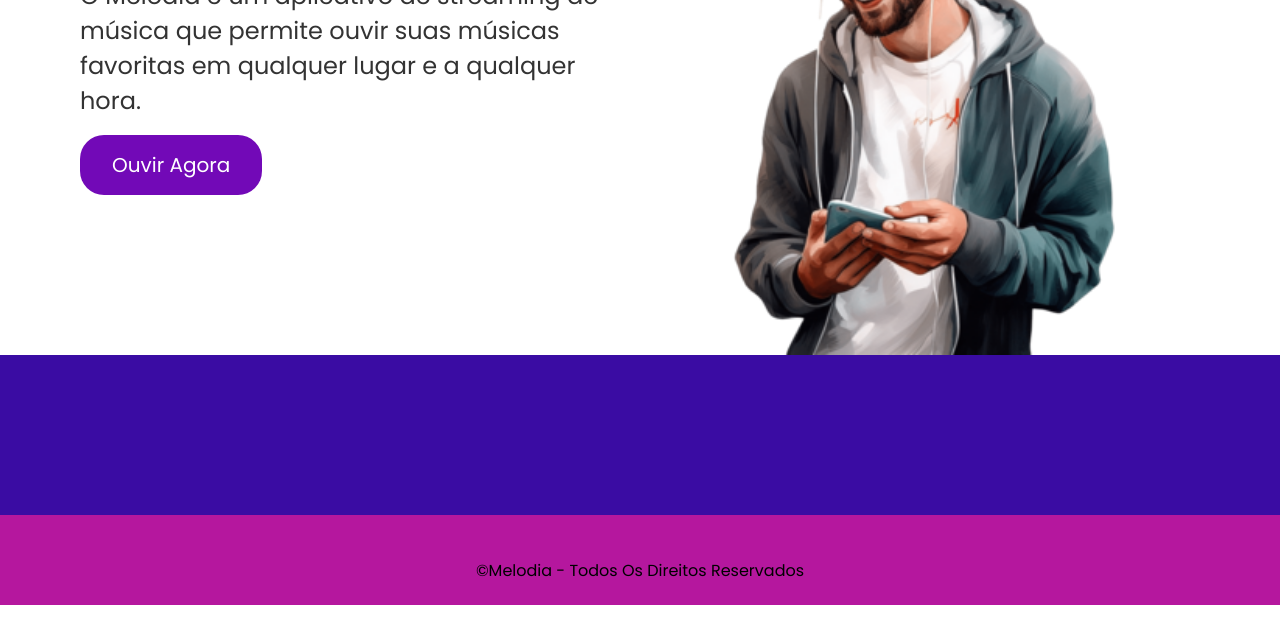
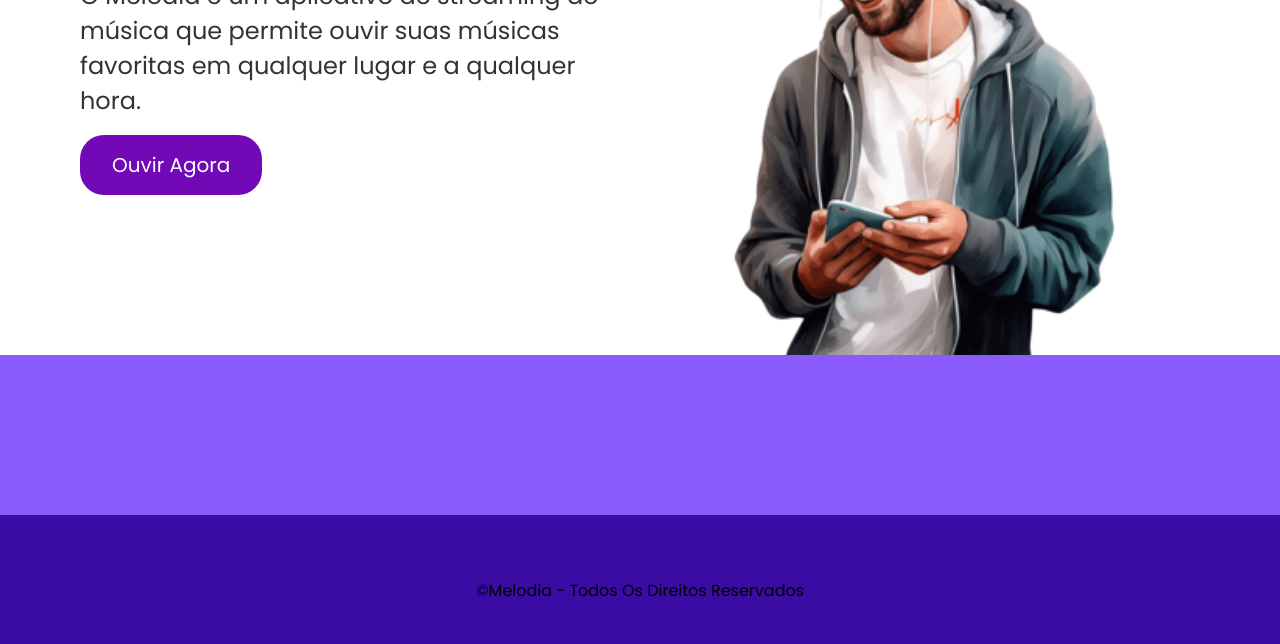
Before and after one commit to Wisers-1ESS/Melodia, a plain HTML site: page index.html in a window 1280 px wide. Shown: the part 306-950 px from the top of the page. Before the commit the page ends 911 px from the top, so only its background shows below. Drawn offline with Linux system fonts and the light colour scheme.

Commit message:
footer basico

```diff
--- a/index.css
+++ b/index.css
@@ -121,18 +121,18 @@ main #home img {
   }
 }
 main #sobre {
-  background-color: #3a0ca3;
+  background-color: #8b5bfc;
   width: 100%;
   min-height: 10rem;
 }
 
 footer{
-  background-color: #b5179e;
-  height: 90px;
+  background-color: #3a0ca3;
+  height: 150px;
   display: flex ;
-  padding-top: 20px;
   justify-content: center;
   align-items: center;
+
 }
 
 
```
Also changed, not shown: index.html (+0 -10 lines).
